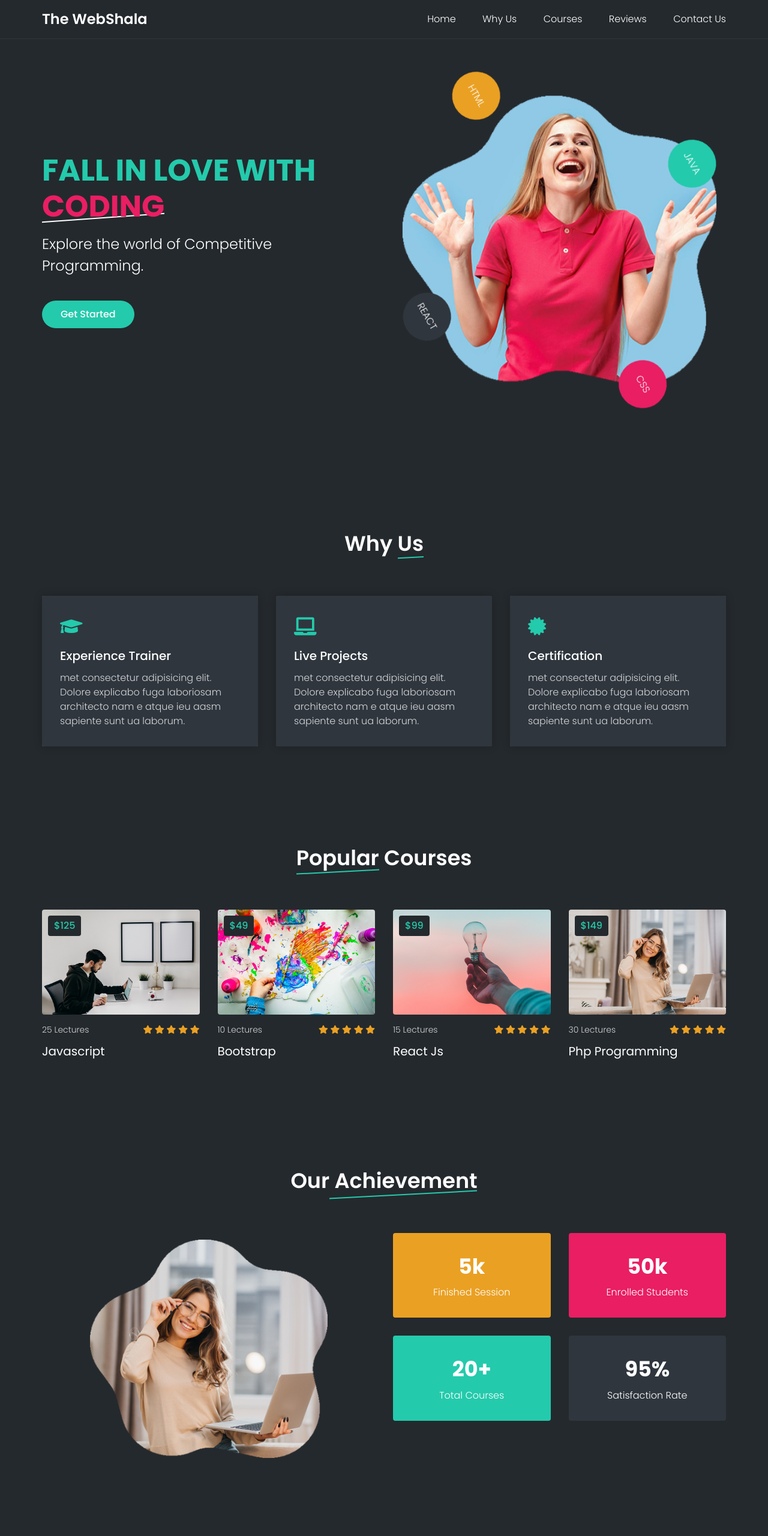
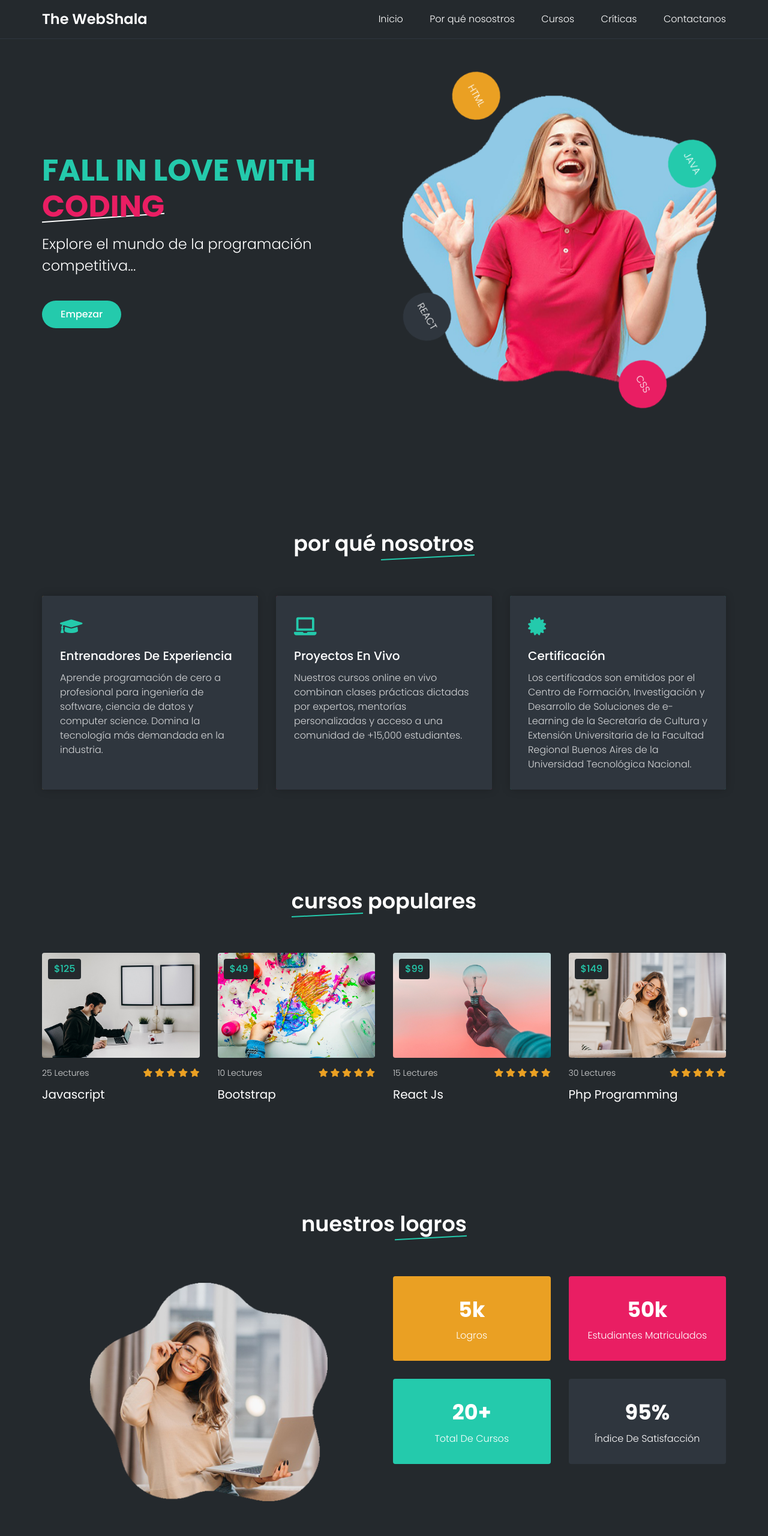
Before and after one commit to euphoricdesign/Webshala, a plain HTML site: page index.html in a window 1280 px wide. Shown: the top 2560 px of the page at 60% size. Drawn offline with Linux system fonts and the light colour scheme.

Commit message:
change language

```diff
--- a/css/style.css
+++ b/css/style.css
@@ -130,7 +130,6 @@ img {
 
 .section-title h2 {
     text-align: center;
-    text-transform: capitalize;
     font-size: 35px;
     color: var(--white-900);
     font-weight: 600;
@@ -278,7 +277,6 @@ p {
     color: var(--white-900);
     display: block;
     padding: 10px 0;
-    text-transform: capitalize;
     transition: all 0.5s ease;
 }
 
--- a/index.html
+++ b/index.html
@@ -23,11 +23,11 @@
                 </label>
                 <nav class="nav">
                     <ul>
-                        <li><a href="#home">home</a></li>
-                        <li><a href="#why-us">why us</a></li>
-                        <li><a href="#courses">courses</a></li>
-                        <li><a href="#reviews">reviews</a></li>
-                        <li><a href="#contact">contact us</a></li>
+                        <li><a href="#home">Inicio</a></li>
+                        <li><a href="#why-us">Por qué nosostros</a></li>
+                        <li><a href="#courses">Cursos</a></li>
+                        <li><a href="#reviews">Críticas</a></li>
+                        <li><a href="#contact">Contactanos</a></li>
                     </ul>
                 </nav>
             </div>
@@ -41,8 +41,8 @@
             <div class="row h-100 align-items-center align-content-center">
                 <div class="home-text">
                     <h1>Fall in love with <span>coding</span></h1>
-                    <h2>Explore the world of Competitive Programming.</h2>
-                    <a href="#courses" class="btn btn-1">Get started</a>
+                    <h2>Explore el mundo de la programación competitiva...</h2>
+                    <a href="#courses" class="btn btn-1">Empezar</a>
                 </div>
                 <div class="home-img">
                     <div class="home-img-inner">
@@ -65,7 +65,7 @@
         <div class="container">
             <div class="row">
                 <div class="section-title">
-                    <h2>Why <span>us</span></h2>
+                    <h2>por qué <span>nosotros</span></h2>
                 </div>
             </div>
             <div class="row">
@@ -73,25 +73,22 @@
                     <div class="icon">
                         <i class="fas fa-graduation-cap"></i>
                     </div>
-                    <h3>experience trainer</h3>
-                    <p>met consectetur adipisicing elit. Dolore explicabo fuga laboriosam architecto nam e atque ieu
-                        aasm sapiente sunt ua laborum.</p>
+                    <h3>entrenadores de experiencia</h3>
+                    <p>Aprende programación de cero a profesional para ingeniería de software, ciencia de datos y computer science. Domina la tecnología más demandada en la industria.</p>
                 </div>
                 <div class="why-us-item">
                     <div class="icon">
                         <i class="fas fa-laptop"></i>
                     </div>
-                    <h3>live projects</h3>
-                    <p>met consectetur adipisicing elit. Dolore explicabo fuga laboriosam architecto nam e atque ieu
-                        aasm sapiente sunt ua laborum.</p>
+                    <h3>proyectos en vivo</h3>
+                    <p>Nuestros cursos online en vivo combinan clases prácticas dictadas por expertos, mentorías personalizadas y acceso a una comunidad de +15,000 estudiantes.</p>
                 </div>
                 <div class="why-us-item">
                     <div class="icon">
                         <i class="fas fa-certificate"></i>
                     </div>
-                    <h3>certification</h3>
-                    <p>met consectetur adipisicing elit. Dolore explicabo fuga laboriosam architecto nam e atque ieu
-                        aasm sapiente sunt ua laborum.</p>
+                    <h3>certificación</h3>
+                    <p>Los certificados son emitidos por el Centro de Formación, Investigación y Desarrollo de Soluciones de e-Learning de la Secretaría de Cultura y Extensión Universitaria de la Facultad Regional Buenos Aires de la Universidad Tecnológica Nacional.</p>
                 </div>
             </div>
         </div>
@@ -103,7 +100,7 @@
         <div class="container">
             <div class="row">
                 <div class="section-title">
-                    <h2><span>popular</span> courses</h2>
+                    <h2><span>cursos</span> populares</h2>
                 </div>
             </div>
             <div class="row">
@@ -209,7 +206,7 @@
         <div class="container">
             <div class="row">
                 <div class="section-title">
-                    <h2>our<span> achievement</span></h2>
+                    <h2>nuestros<span> logros</span></h2>
                 </div>
             </div>
             <div class="row">
@@ -220,19 +217,19 @@
                     <div class="row">
                         <div class="fun-facts-item">
                             <h3>5k</h3>
-                            <p>finished session</p>
+                            <p>logros</p>
                         </div>
                         <div class="fun-facts-item">
                             <h3>50k</h3>
-                            <p>enrolled students</p>
+                            <p>estudiantes matriculados</p>
                         </div>
                         <div class="fun-facts-item">
                             <h3>20+</h3>
-                            <p>total courses</p>
+                            <p>total de cursos</p>
                         </div>
                         <div class="fun-facts-item">
                             <h3>95%</h3>
-                            <p>satisfaction rate</p>
+                            <p>índice de satisfacción</p>
                         </div>
                     </div>
                 </div>
@@ -246,7 +243,7 @@
         <div class="container">
             <div class="row">
                 <div class="section-title">
-                    <h2>what our <span>students</span> saying</h2>
+                    <h2>lo que nuestros <span>estudiantes</span> dicen</h2>
                 </div>
             </div>
             <div class="row">
@@ -284,7 +281,7 @@
         <div class="container">
             <div class="row">
                 <div class="section-title">
-                    <h2>contact <span>us</span></h2>
+                    <h2>contactanos <span>ahora</span></h2>
                 </div>
             </div>
             <div class="row">
@@ -294,18 +291,18 @@
                 <div class="contact-form">
                     <form>
                         <div class="input-group">
-                            <input type="text" placeholder="Name" class="form-control">
+                            <input type="text" placeholder="Nombre" class="form-control">
                         </div>
                         <div class="input-group">
                             <input type="text" placeholder="E-mail" class="form-control">
                         </div>
                         <div class="input-group">
-                            <input type="text" placeholder="Phone" class="form-control">
+                            <input type="text" placeholder="Telefono" class="form-control">
                         </div>
                         <div class="input-group">
-                            <textarea placeholder="Message" class="form-control" cols="30" rows="10"></textarea>
+                            <textarea placeholder="Mensaje" class="form-control" cols="30" rows="10"></textarea>
                         </div>
-                        <button type="submit" class="btn btn-1">Send</button>
+                        <button type="submit" class="btn btn-1">Enviar</button>
                     </form>
                 </div>
             </div>
@@ -318,8 +315,9 @@
         <div class="container">
             <div class="row">
                 <div class="footer-item footer-about">
-                    <h2>about us</h2>
-                    <p>Lorem ipsum dolor sit amet consectetur adipisicing elit. Eius enim aut molestias non officiis quia modi totam sapiente soluta</p>
+                    <p>Four Seasons</p><br>
+                    <p>Empleos</p><br>
+                    <p>Comuniquese con nosotros</p>
                     <div class="social-links">
                         <a href="#"><i class="fab fa-facebook"></i></a>
                         <a href="#"><i class="fab fa-twitter"></i></a>
@@ -330,15 +328,15 @@
                 <div class="footer-item footer-quick-links">
                     <h2>quick links</h2>
                     <ul>
-                        <li><a href="#">courses</a></li>
-                        <li><a href="#">stories</a></li>
+                        <li><a href="#">cursos</a></li>
+                        <li><a href="#">historias</a></li>
                         <li><a href="#">blog</a></li>
                         <li><a href="#">log in</a></li>
                         <li><a href="#">sing up</a></li>
                     </ul>
                 </div>
                 <div class="footer-item footer-contact">
-                    <h2>contact us</h2>
+                    <h2>contacta con nosotros</h2>
                     <p><i class="fas fa-map-marker-alt"></i> Xyz floor, 12 Sector, New Delhi</p>
                     <p><i class="fas fa-phone"></i> 91 9654 293</p>
                     <p><i class="fas fa-envelope"></i> example@gmail.com</p>
@@ -349,7 +347,7 @@
                         <div class="input-group">
                             <input type="text" placeholder="Your Email" class="form-control">
                         </div>
-                        <button type="submit" class="btn btn-1">subscribe</button>
+                        <button type="submit" class="btn btn-1">subscribite</button>
                     </form>
                 </div>
             </div>
```
